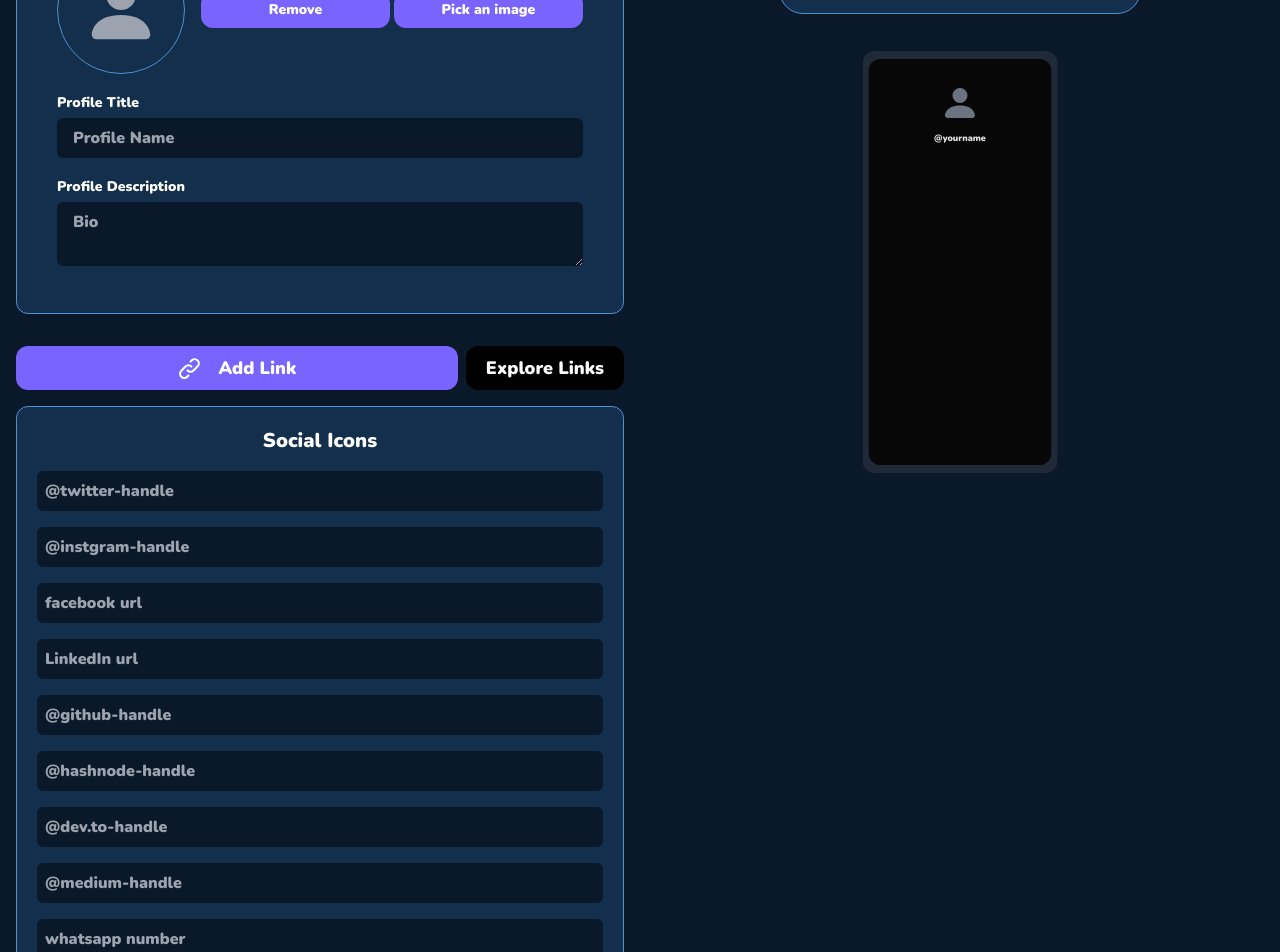
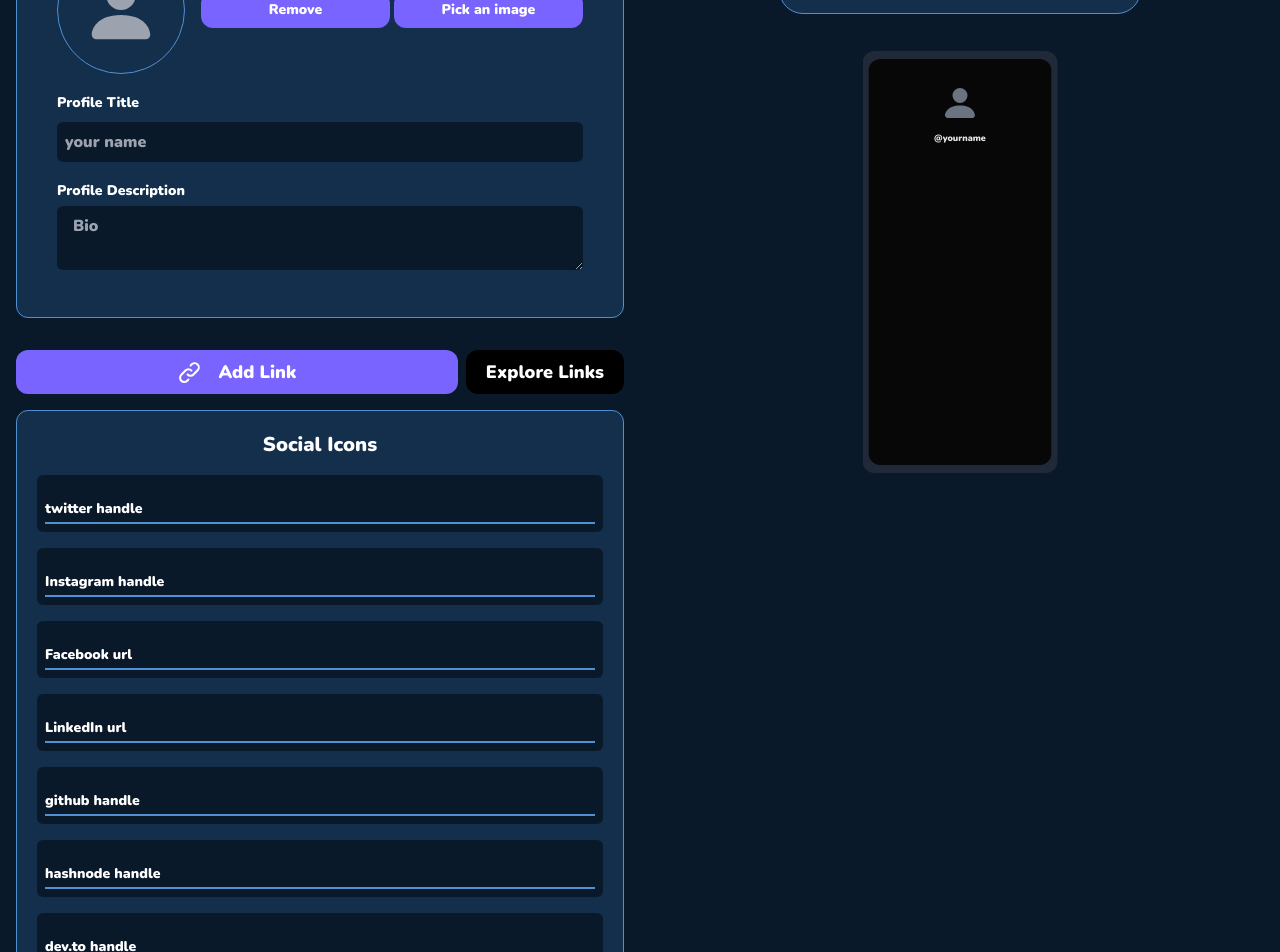
Before and after one commit to nathgoutam93/linkgen-react, a React (Create React App) app: page / in a window 1280 px wide. Shown: the part 160-1112 px from the top of the page. Built offline with nearby package versions, Linux system fonts and the light colour scheme.

Commit message:
Added new Input Field component

```diff
--- a/src/components/EmbedEditable.js
+++ b/src/components/EmbedEditable.js
@@ -8,6 +8,7 @@ import PropTypes from "prop-types";
 import * as EMBED from "../constants/embed";
 import { AiFillYoutube } from "react-icons/ai";
 import { BsSpotify } from "react-icons/bs";
+import InputField from "./commons/inputField";
 
 export default function EmbedEditable({ id, Link }) {
   const { state, dispatch } = useAdmin();
@@ -131,18 +132,16 @@ export default function EmbedEditable({ id, Link }) {
               </>
             ) : (
               <div className="p-4 flex flex-1 flex-col space-y-4 bg-secondary rounded-xl">
-                <input
+                <InputField
+                  label="Title"
                   value={title}
                   onChange={(e) => setTitle(e.target.value)}
-                  placeholder="Title"
-                  className="p-2 text-white bg-primary font-bold rounded-md outline-none"
-                ></input>
-                <input
+                />
+                <InputField
+                  label="url"
                   value={link}
                   onChange={(e) => setLink(e.target.value)}
-                  placeholder="Link"
-                  className="p-2 text-white bg-primary font-semibold rounded-md outline-none"
-                ></input>
+                />
                 <div className="flex justify-around items-center space-x-2">
                   <button
                     onClick={handleCancel}
--- a/src/components/LinkCardEditable.js
+++ b/src/components/LinkCardEditable.js
@@ -5,6 +5,7 @@ import { GoTrashcan } from "react-icons/go";
 import { MdDragIndicator } from "react-icons/md";
 import { HiOutlinePencil } from "react-icons/hi";
 import PropTypes from "prop-types";
+import InputField from "./commons/inputField";
 
 export default function LinkCardEditable({ id, Link }) {
   const { state, dispatch } = useAdmin();
@@ -125,24 +126,21 @@ export default function LinkCardEditable({ id, Link }) {
               </>
             ) : (
               <div className="p-4 flex flex-1 flex-col space-y-4 bg-secondary rounded-xl">
-                <input
+                <InputField
+                  label="Title"
                   value={title}
                   onChange={(e) => setTitle(e.target.value)}
-                  placeholder="Title"
-                  className="p-2 text-white bg-primary font-bold rounded-md outline-none"
-                ></input>
-                <input
+                />
+                <InputField
+                  label="url"
                   value={link}
                   onChange={(e) => setLink(e.target.value)}
-                  placeholder="Link"
-                  className="p-2 text-white bg-primary font-semibold rounded-md outline-none"
-                ></input>
-                <input
+                />
+                <InputField
+                  label="Description"
                   value={description}
                   onChange={(e) => setDescription(e.target.value)}
-                  placeholder="Description"
-                  className="p-2 text-white bg-primary font-semibold rounded-md outline-none"
-                ></input>
+                />
                 <div className="flex justify-around items-center space-x-2">
                   <button
                     onClick={handleCancel}
--- a/src/components/ProfileCard.js
+++ b/src/components/ProfileCard.js
@@ -1,6 +1,7 @@
 import React, { useEffect } from "react";
 import { useAdmin } from "../context/adminContext";
 import { BsPersonFill } from "react-icons/bs";
+import InputFieldSimple from "./commons/inputFieldSimple";
 
 export default function ProfileCard() {
   const { state, dispatch } = useAdmin();
@@ -63,9 +64,8 @@ export default function ProfileCard() {
           </label>
         </div>
       </div>
-      <div className="w-full space-y-1">
-        <label className="text-sm text-white font-nunito">Profile Title</label>
-        <input
+      <InputFieldSimple
+        label="Profile Title"
         value={profileName}
         onChange={(e) =>
           dispatch({
@@ -74,11 +74,8 @@ export default function ProfileCard() {
             value: e.target.value,
           })
         }
-          type="text"
-          className="w-full p-2 px-4 bg-primary text-white outline-none rounded-md"
-          placeholder="Profile Name"
-        ></input>
-      </div>
+        placeholder="your name"
+      />
       <div className="w-full space-y-1">
         <label className="text-sm text-white font-nunito">
           Profile Description
--- a/src/components/SocialIconCard.js
+++ b/src/components/SocialIconCard.js
@@ -1,15 +1,26 @@
 import React from "react";
 import { useAdmin } from "../context/adminContext";
+import InputField from "./commons/inputField";
 
 export default function SocialIconCard() {
   const { state, dispatch } = useAdmin();
-  const { twitter, instagram, facebook, linkedin, github, hashnode, devto, medium, whatsapp } =
-    state.socials;
+  const {
+    twitter,
+    instagram,
+    facebook,
+    linkedin,
+    github,
+    hashnode,
+    devto,
+    medium,
+    whatsapp,
+  } = state.socials;
 
   return (
     <div className="w-full p-5 flex flex-col items-center bg-secondary space-y-4 rounded-xl border border-border-dark">
       <span className="text-white text-xl font-nunito">Social Icons</span>
-      <input
+      <InputField
+        label="twitter handle"
         value={twitter}
         onChange={(e) =>
           dispatch({
@@ -18,10 +29,9 @@ export default function SocialIconCard() {
             value: { ...state.socials, twitter: e.target.value },
           })
         }
-        placeholder="@twitter-handle"
-        className="w-full p-2 text-white bg-primary font-bold rounded-md outline-none"
-      ></input>
-      <input
+      />
+      <InputField
+        label="Instagram handle"
         value={instagram}
         onChange={(e) =>
           dispatch({
@@ -30,10 +40,9 @@ export default function SocialIconCard() {
             value: { ...state.socials, instagram: e.target.value },
           })
         }
-        placeholder="@instgram-handle"
-        className="w-full p-2 text-white bg-primary font-bold rounded-md outline-none"
-      ></input>
-      <input
+      />
+      <InputField
+        label="Facebook url"
         value={facebook}
         onChange={(e) =>
           dispatch({
@@ -42,10 +51,9 @@ export default function SocialIconCard() {
             value: { ...state.socials, facebook: e.target.value },
           })
         }
-        placeholder="facebook url"
-        className="w-full p-2 text-white bg-primary font-bold rounded-md outline-none"
-      ></input>
-      <input
+      />
+      <InputField
+        label="LinkedIn url"
         value={linkedin}
         onChange={(e) =>
           dispatch({
@@ -54,10 +62,9 @@ export default function SocialIconCard() {
             value: { ...state.socials, linkedin: e.target.value },
           })
         }
-        placeholder="LinkedIn url"
-        className="w-full p-2 text-white bg-primary font-bold rounded-md outline-none"
-      ></input>
-      <input
+      />
+      <InputField
+        label="github handle"
         value={github}
         onChange={(e) =>
           dispatch({
@@ -66,10 +73,9 @@ export default function SocialIconCard() {
             value: { ...state.socials, github: e.target.value },
           })
         }
-        placeholder="@github-handle"
-        className="w-full p-2 text-white bg-primary font-bold rounded-md outline-none"
-      ></input>
-      <input
+      />
+      <InputField
+        label="hashnode handle"
         value={hashnode}
         onChange={(e) =>
           dispatch({
@@ -78,11 +84,9 @@ export default function SocialIconCard() {
             value: { ...state.socials, hashnode: e.target.value },
           })
         }
-        placeholder="@hashnode-handle"
-        className="w-full p-2 text-white bg-primary font-bold rounded-md outline-none"
-      ></input>
-      {/* Added dev.to link */}
-      <input
+      />
+      <InputField
+        label="dev.to handle"
         value={devto}
         onChange={(e) =>
           dispatch({
@@ -91,11 +95,9 @@ export default function SocialIconCard() {
             value: { ...state.socials, devto: e.target.value },
           })
         }
-        placeholder="@dev.to-handle"
-        className="w-full p-2 text-white bg-primary font-bold rounded-md outline-none"
-      ></input>
-      {/* Added medium link */}
-      <input
+      />
+      <InputField
+        label="medium handle"
         value={medium}
         onChange={(e) =>
           dispatch({
@@ -104,11 +106,9 @@ export default function SocialIconCard() {
             value: { ...state.socials, medium: e.target.value },
           })
         }
-        placeholder="@medium-handle"
-        className="w-full p-2 text-white bg-primary font-bold rounded-md outline-none"
-      ></input>
-      {/* Added whatsapp link */}
-      <input
+      />
+      <InputField
+        label="Whatsapp number"
         value={whatsapp}
         onChange={(e) =>
           dispatch({
@@ -117,9 +117,7 @@ export default function SocialIconCard() {
             value: { ...state.socials, whatsapp: e.target.value },
           })
         }
-        placeholder="whatsapp number"
-        className="w-full p-2 text-white bg-primary font-bold rounded-md outline-none"
-      ></input>
+      />
     </div>
   );
-};
+}
--- a/src/components/appearance.css
+++ /dev/null
@@ -1,11 +0,0 @@
-.picker .react-colorful {
-  width: 100%;
-}
-
-.picker__swatch {
-  width: 1.5rem;
-  height: 1.5rem;
-  margin: 4px;
-  border-radius: 4px;
-  cursor: pointer;
-}
--- /dev/null
+++ b/src/components/commons/inputField.js
@@ -0,0 +1,29 @@
+import React from "react";
+import PropTypes from "prop-types";
+
+export default function InputField({ label, value, onChange }) {
+  return (
+    <div className="relative w-full p-2 pt-6 bg-primary rounded-md">
+      <input
+        type="text"
+        name="name"
+        required
+        className="peer w-full h-full text-base text-white bg-primary outline-none border-b-2 border-border-dark"
+        value={value}
+        onChange={(e) => onChange(e)}
+      />
+      <label
+        html-for="name"
+        className="absolute top-6 left-2 pointer-events-none text-sm text-white peer-valid:top-1 peer-focus:top-1 peer-focus:text-blue-500 peer-valid:text-blue-500 transition-all"
+      >
+        {label}
+      </label>
+    </div>
+  );
+}
+
+InputField.propTypes = {
+  label: PropTypes.string.isRequired,
+  value: PropTypes.string,
+  onChange: PropTypes.func,
+};
--- /dev/null
+++ b/src/components/commons/inputFieldSimple.js
@@ -0,0 +1,32 @@
+import React from "react";
+import PropTypes from "prop-types";
+
+export default function InputFieldSimple({
+  label,
+  placeholder,
+  value,
+  onChange,
+}) {
+  return (
+    <div className="relative w-full space-y-2">
+      <label html-for="name" className="text-white text-sm">
+        {label}
+      </label>
+      <input
+        type="text"
+        name="name"
+        className="w-full p-2 text-base text-white bg-primary rounded-md"
+        value={value}
+        placeholder={placeholder}
+        onChange={(e) => onChange(e)}
+      />
+    </div>
+  );
+}
+
+InputFieldSimple.propTypes = {
+  label: PropTypes.string.isRequired,
+  placeholder: PropTypes.string,
+  value: PropTypes.string,
+  onChange: PropTypes.func,
+};
```
Also changed, not shown: src/components/appearance.js (+6 -5 lines), 1 other file (tests, documents, lock files or other folders). Lines whose indentation alone changed are shown as unchanged.
